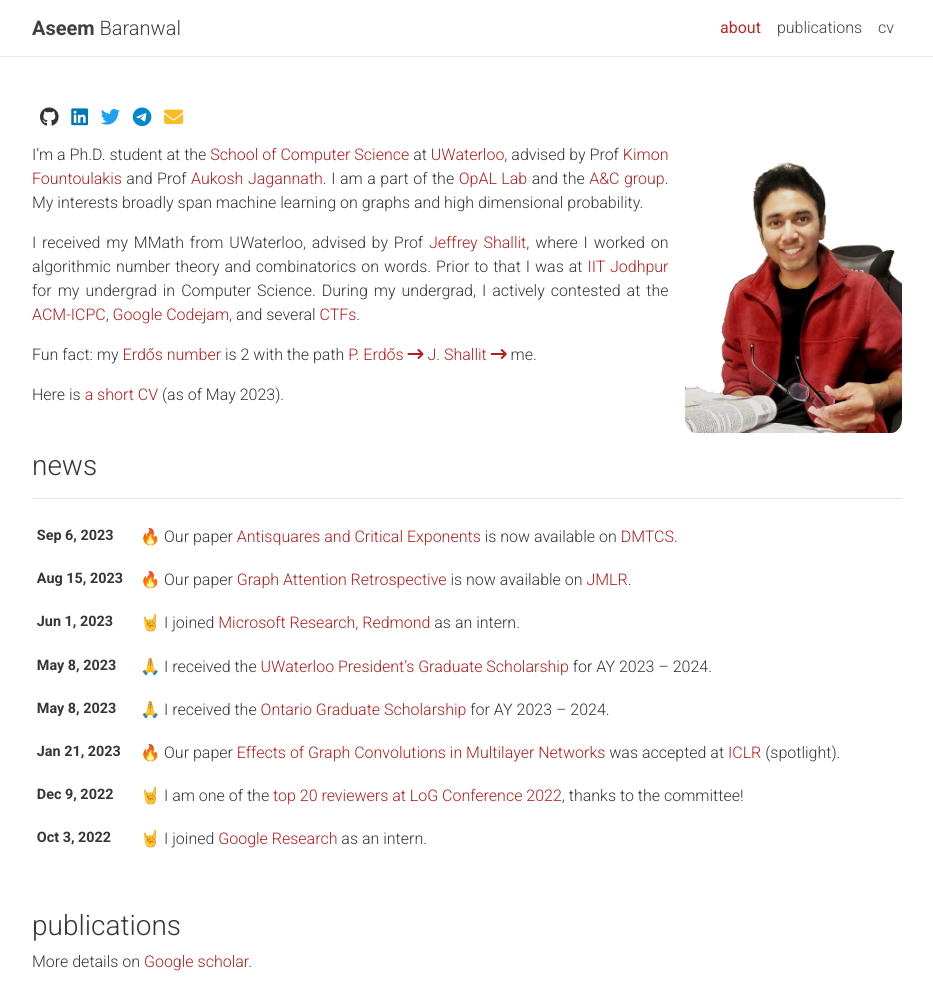
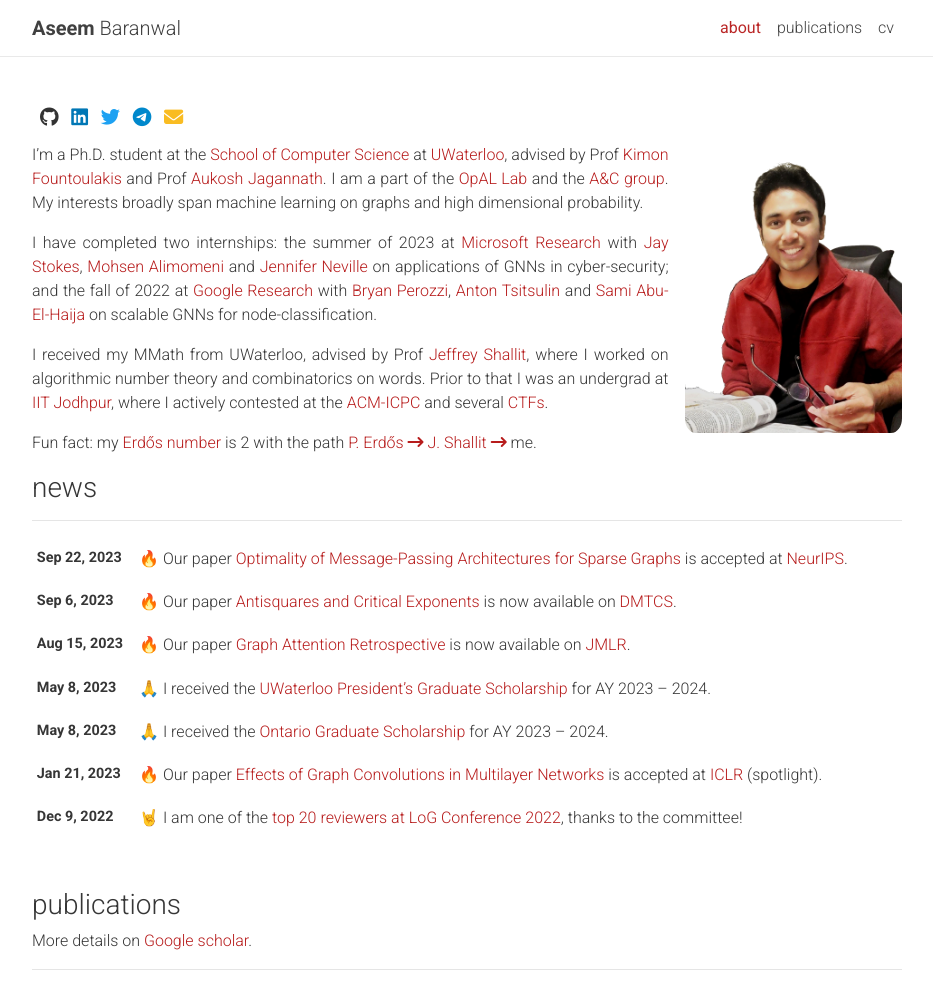
Before and after one commit to aseemrb/aseemrb.github.io, a Jekyll site: the page built from _pages/about.md, in a window 1280 px wide and 1131 px high, cut to the strip 0-982 px from the top of the window. Shown: the whole strip, without its empty margins (173-1106 px from the left). Built offline with Jekyll 4.4.1, drawn with Linux system fonts in a browser that asks for light colours; nearby versions of some CDN libraries; emoji names are drawn with the system emoji font; a style sheet for code colours, icons or effects is not loaded.

Commit message:
internship update

```diff
--- a/_bibliography/papers.bib
+++ b/_bibliography/papers.bib
@@ -18,7 +18,7 @@
   journal={arXiv},
   preprint={https://arxiv.org/abs/2305.10391},
   url={https://arxiv.org/abs/2305.10391},
-  year={2023},
+  year={2023 (accepted at NeurIPS)},
   abstract={We study the node classification problem on feature-decorated graphs in the sparse setting, i.e., when the expected degree of a node is \(O(1)\)\ in the number of nodes. Such graphs are typically known to be locally tree-like. We introduce a notion of Bayes optimality for node classification tasks, called asymptotic local Bayes optimality, and compute the optimal classifier according to this criterion for a fairly general statistical data model with arbitrary distributions of the node features and edge connectivity. The optimal classifier is implementable using a message-passing graph neural network architecture. We then compute the generalization error of this classifier and compare its performance against existing learning methods theoretically on a well-studied statistical model with naturally identifiable signal-to-noise ratios (SNRs) in the data. We find that the optimal message-passing architecture interpolates between a standard MLP in the regime of low graph signal and a typical convolution in the regime of high graph signal. Furthermore, we prove a corresponding non-asymptotic result.}
 }
 
--- a/_pages/about.md
+++ b/_pages/about.md
@@ -16,9 +16,9 @@
 
 I'm a Ph.D. student at the [School of Computer Science](https://cs.uwaterloo.ca/) at [UWaterloo](https://uwaterloo.ca/), advised by Prof [Kimon Fountoulakis](https://scholar.google.ca/citations?user=K-SafJUAAAAJ) and Prof [Aukosh Jagannath](https://math.uwaterloo.ca/~a3jagann/). I am a part of the [OpAL Lab](https://opallab.ca/) and the [A&C group](https://algcomp.uwaterloo.ca/). My interests broadly span machine learning on graphs and high dimensional probability.
 
-I received my MMath from UWaterloo, advised by Prof [Jeffrey Shallit](https://cs.uwaterloo.ca/~shallit/), where I worked on algorithmic number theory and combinatorics on words. Prior to that I was at [IIT Jodhpur](http://iitj.ac.in/) for my undergrad in Computer Science. During my undergrad, I actively contested at the [ACM-ICPC](https://icpc.global/), [Google Codejam](https://codingcompetitions.withgoogle.com/codejam), and several [CTFs](https://ctftime.org/ctf-wtf/).
+I have completed two internships: the summer of 2023 at [Microsoft Research](https://www.microsoft.com/en-us/research/lab/microsoft-research-redmond/) with [Jay Stokes](https://www.microsoft.com/en-us/research/people/jstokes/), [Mohsen Alimomeni](https://www.linkedin.com/in/mohsenam/) and [Jennifer Neville](https://jenneville.github.io/) on applications of GNNs in cyber-security; and the fall of 2022 at [Google Research](https://research.google/teams/graph-mining/) with [Bryan Perozzi](https://research.google/people/BryanPerozzi/), [Anton Tsitsulin](http://tsitsul.in/) and [Sami Abu-El-Haija](https://samihaija.github.io/) on scalable GNNs for node-classification.
+
+I received my MMath from UWaterloo, advised by Prof [Jeffrey Shallit](https://cs.uwaterloo.ca/~shallit/), where I worked on algorithmic number theory and combinatorics on words. Prior to that I was an undergrad at [IIT Jodhpur](http://iitj.ac.in/), where I actively contested at the [ACM-ICPC](https://icpc.global/) and several [CTFs](https://ctftime.org/ctf-wtf/).
 
 <!-- In my free time I [sketch](), [play board games](), or play my [keys or guitar](). -->
 Fun fact: my [Erdős number](https://en.wikipedia.org/wiki/Erdős_number) is 2 with the path [P. Erdős](https://en.wikipedia.org/wiki/Paul_Erd%C5%91s) <a href="http://www.numdam.org/item/JTNB_1991__3_1_43_0/"><i class="fa-solid fa-arrow-right-long"></i></a> [J. Shallit](https://cs.uwaterloo.ca/~shallit/) <a href="https://doi.org/10.1016/j.tcs.2021.01.018"><i class="fa-solid fa-arrow-right-long"></i></a> me.
-
-Here is [a short CV](/assets/pdf/CV.pdf) (as of May 2023).
```
Also changed, not shown: _news/2.md (deleted, +0 -7 lines), _news/4.md (+1 -1 lines), _news/6.md (deleted, +0 -7 lines), _news/9.md (added, +7 -0 lines), 1 other file.
